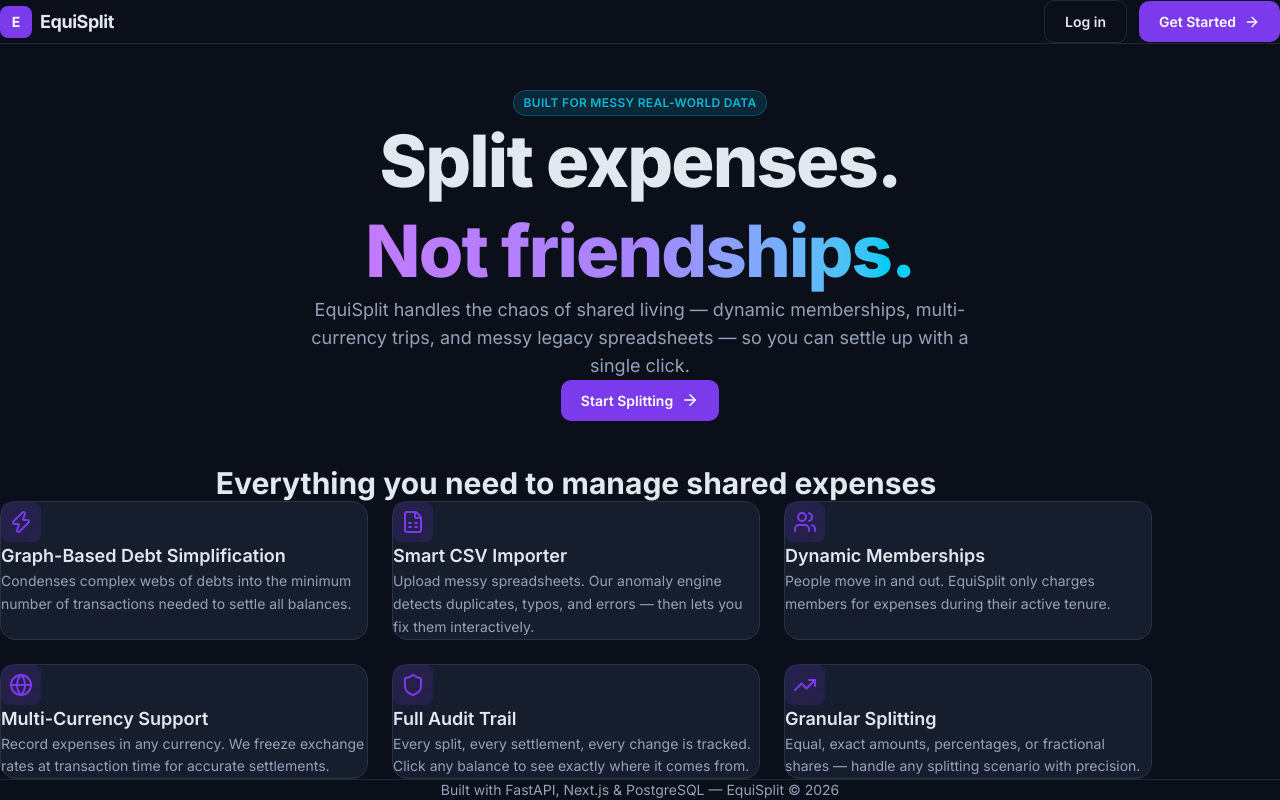
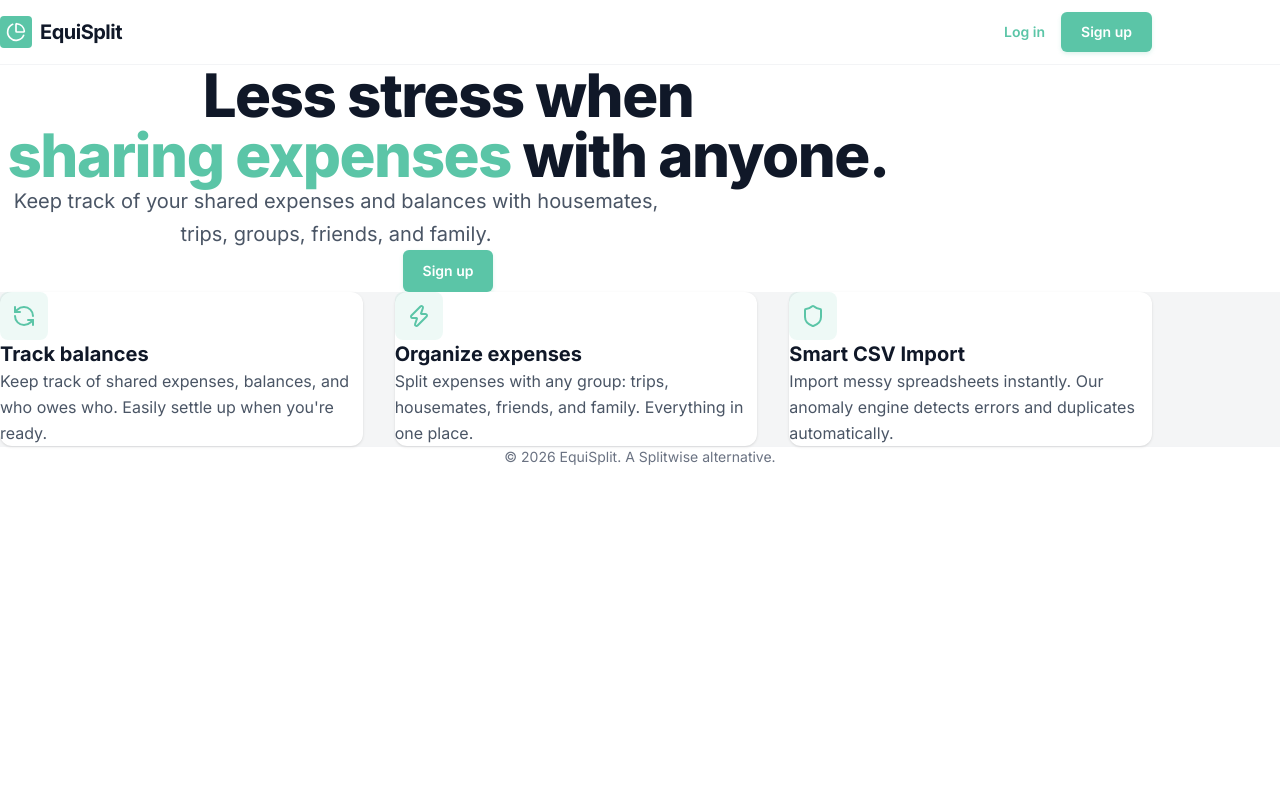
Before and after one commit to Anurag-Basuri/spreetail-expenses, a Next.js app in the folder frontend/: page / in a window 1280 px wide. Built offline with nearby package versions, Linux system fonts and the light colour scheme.

Commit message:
style(frontend): complete redesign to match Splitwise light theme and UX

```diff
--- a/frontend/src/app/globals.css
+++ b/frontend/src/app/globals.css
@@ -18,18 +18,18 @@
 }
 
 :root {
-  --background: #0b0f1a;
-  --foreground: #e2e8f0;
-  --primary: #7c3aed;
-  --primary-hover: #6d28d9;
-  --surface: rgba(30, 41, 59, 0.6);
-  --surface-hover: rgba(30, 41, 59, 0.85);
-  --border-color: rgba(100, 116, 139, 0.25);
+  --background: #f4f5f6; /* Light gray background, typical of Splitwise */
+  --foreground: #333333; /* Dark gray text */
+  --primary: #5bc5a7; /* Splitwise Mint Green */
+  --primary-hover: #489d85;
+  --surface: #ffffff; /* White cards */
+  --surface-hover: #fafafa;
+  --border-color: #e2e8f0;
   --accent: #06b6d4;
-  --success: #10b981;
+  --success: #5bc5a7; /* Same as primary for "You are owed" */
   --warning: #f59e0b;
-  --danger: #ef4444;
-  --muted: #94a3b8;
+  --danger: #ff652f; /* Splitwise Orange/Red for "You owe" */
+  --muted: #999999;
 }
 
 * {
@@ -46,21 +46,19 @@ body {
   -moz-osx-font-smoothing: grayscale;
 }
 
-/* ── Glass panels ── */
+/* ── Clean Card panels (Replacing dark glass) ── */
 .glass {
   background: var(--surface);
-  backdrop-filter: blur(16px);
-  -webkit-backdrop-filter: blur(16px);
   border: 1px solid var(--border-color);
-  border-radius: 16px;
+  border-radius: 8px;
+  box-shadow: 0 1px 3px rgba(0,0,0,0.05);
 }
 
 .glass-sm {
   background: var(--surface);
-  backdrop-filter: blur(8px);
-  -webkit-backdrop-filter: blur(8px);
   border: 1px solid var(--border-color);
-  border-radius: 12px;
+  border-radius: 6px;
+  box-shadow: 0 1px 2px rgba(0,0,0,0.05);
 }
 
 /* ── Button base ── */
@@ -70,7 +68,7 @@ body {
   justify-content: center;
   gap: 8px;
   padding: 10px 20px;
-  border-radius: 10px;
+  border-radius: 6px;
   font-weight: 600;
   font-size: 0.875rem;
   background: var(--primary);
@@ -78,11 +76,12 @@ body {
   border: none;
   cursor: pointer;
   transition: all 0.2s ease;
+  box-shadow: 0 2px 4px rgba(91, 197, 167, 0.2);
 }
 .btn-primary:hover {
   background: var(--primary-hover);
   transform: translateY(-1px);
-  box-shadow: 0 4px 16px rgba(124, 58, 237, 0.35);
+  box-shadow: 0 4px 8px rgba(91, 197, 167, 0.3);
 }
 .btn-primary:active {
   transform: translateY(0);
@@ -100,18 +99,19 @@ body {
   justify-content: center;
   gap: 8px;
   padding: 10px 20px;
-  border-radius: 10px;
+  border-radius: 6px;
   font-weight: 600;
   font-size: 0.875rem;
-  background: transparent;
+  background: #ffffff;
   color: var(--foreground);
   border: 1px solid var(--border-color);
   cursor: pointer;
   transition: all 0.2s ease;
+  box-shadow: 0 1px 2px rgba(0,0,0,0.05);
 }
 .btn-secondary:hover {
   background: var(--surface-hover);
-  border-color: var(--muted);
+  border-color: #cbd5e1;
 }
 
 .btn-danger {
@@ -120,17 +120,17 @@ body {
   justify-content: center;
   gap: 8px;
   padding: 10px 20px;
-  border-radius: 10px;
+  border-radius: 6px;
   font-weight: 600;
   font-size: 0.875rem;
-  background: rgba(239, 68, 68, 0.15);
-  color: var(--danger);
-  border: 1px solid rgba(239, 68, 68, 0.3);
+  background: var(--danger);
+  color: #fff;
+  border: none;
   cursor: pointer;
   transition: all 0.2s ease;
 }
 .btn-danger:hover {
-  background: rgba(239, 68, 68, 0.25);
+  background: #e55a2a;
 }
 
 .btn-success {
@@ -139,26 +139,26 @@ body {
   justify-content: center;
   gap: 8px;
   padding: 10px 20px;
-  border-radius: 10px;
+  border-radius: 6px;
   font-weight: 600;
   font-size: 0.875rem;
-  background: rgba(16, 185, 129, 0.15);
-  color: var(--success);
-  border: 1px solid rgba(16, 185, 129, 0.3);
+  background: var(--success);
+  color: #fff;
+  border: none;
   cursor: pointer;
   transition: all 0.2s ease;
 }
 .btn-success:hover {
-  background: rgba(16, 185, 129, 0.25);
+  background: var(--primary-hover);
 }
 
 /* ── Input base ── */
 .input {
   width: 100%;
   padding: 10px 14px;
-  border-radius: 10px;
+  border-radius: 6px;
   border: 1px solid var(--border-color);
-  background: rgba(15, 23, 42, 0.6);
+  background: #ffffff;
   color: var(--foreground);
   font-size: 0.875rem;
   transition: border-color 0.2s ease, box-shadow 0.2s ease;
@@ -166,10 +166,10 @@ body {
 }
 .input:focus {
   border-color: var(--primary);
-  box-shadow: 0 0 0 3px rgba(124, 58, 237, 0.15);
+  box-shadow: 0 0 0 3px rgba(91, 197, 167, 0.15);
 }
 .input::placeholder {
-  color: var(--muted);
+  color: #a0aec0;
 }
 
 /* ── Badge system ── */
@@ -185,24 +185,20 @@ body {
   letter-spacing: 0.025em;
 }
 .badge-error {
-  background: rgba(239, 68, 68, 0.15);
+  background: rgba(255, 101, 47, 0.1);
   color: var(--danger);
-  border: 1px solid rgba(239, 68, 68, 0.3);
 }
 .badge-warning {
-  background: rgba(245, 158, 11, 0.15);
+  background: rgba(245, 158, 11, 0.1);
   color: var(--warning);
-  border: 1px solid rgba(245, 158, 11, 0.3);
 }
 .badge-success {
-  background: rgba(16, 185, 129, 0.15);
+  background: rgba(91, 197, 167, 0.1);
   color: var(--success);
-  border: 1px solid rgba(16, 185, 129, 0.3);
 }
 .badge-info {
-  background: rgba(6, 182, 212, 0.15);
+  background: rgba(6, 182, 212, 0.1);
   color: var(--accent);
-  border: 1px solid rgba(6, 182, 212, 0.3);
 }
 
 /* ── Animations ── */
@@ -215,8 +211,8 @@ body {
   to { opacity: 1; transform: translateY(0); }
 }
 @keyframes pulse-glow {
-  0%, 100% { box-shadow: 0 0 0 0 rgba(124, 58, 237, 0.4); }
-  50% { box-shadow: 0 0 0 8px rgba(124, 58, 237, 0); }
+  0%, 100% { box-shadow: 0 0 0 0 rgba(91, 197, 167, 0.4); }
+  50% { box-shadow: 0 0 0 8px rgba(91, 197, 167, 0); }
 }
 @keyframes shimmer {
   0% { background-position: -200% 0; }
@@ -224,16 +220,16 @@ body {
 }
 
 .animate-fade-in {
-  animation: fadeIn 0.4s ease-out forwards;
+  animation: fadeIn 0.3s ease-out forwards;
 }
 .animate-slide-up {
-  animation: slideUp 0.5s ease-out forwards;
+  animation: slideUp 0.4s ease-out forwards;
 }
 .skeleton {
-  background: linear-gradient(90deg, rgba(30,41,59,0.4) 25%, rgba(51,65,85,0.4) 50%, rgba(30,41,59,0.4) 75%);
+  background: linear-gradient(90deg, #e2e8f0 25%, #cbd5e1 50%, #e2e8f0 75%);
   background-size: 200% 100%;
   animation: shimmer 1.5s infinite;
-  border-radius: 8px;
+  border-radius: 6px;
 }
 
 /* ── Scrollbar ── */
@@ -244,9 +240,9 @@ body {
   background: transparent;
 }
 ::-webkit-scrollbar-thumb {
-  background: rgba(100, 116, 139, 0.3);
+  background: #cbd5e1;
   border-radius: 3px;
 }
 ::-webkit-scrollbar-thumb:hover {
-  background: rgba(100, 116, 139, 0.5);
+  background: #94a3b8;
 }
--- a/frontend/src/app/page.tsx
+++ b/frontend/src/app/page.tsx
@@ -1,153 +1,97 @@
-"use client";
-
 import Link from "next/link";
-import { useAuth } from "@/context/AuthContext";
-import {
-  ArrowRight,
-  Shield,
-  Zap,
-  Users,
-  FileSpreadsheet,
-  TrendingUp,
-  Globe,
-} from "lucide-react";
+import { PieChart, ArrowRight, Shield, Zap, RefreshCcw } from "lucide-react";
 
 export default function LandingPage() {
-  const { user } = useAuth();
-
-  const features = [
-    {
-      icon: <Zap size={24} />,
-      title: "Graph-Based Debt Simplification",
-      desc: "Condenses complex webs of debts into the minimum number of transactions needed to settle all balances.",
-    },
-    {
-      icon: <FileSpreadsheet size={24} />,
-      title: "Smart CSV Importer",
-      desc: "Upload messy spreadsheets. Our anomaly engine detects duplicates, typos, and errors — then lets you fix them interactively.",
-    },
-    {
-      icon: <Users size={24} />,
-      title: "Dynamic Memberships",
-      desc: "People move in and out. EquiSplit only charges members for expenses during their active tenure.",
-    },
-    {
-      icon: <Globe size={24} />,
-      title: "Multi-Currency Support",
-      desc: "Record expenses in any currency. We freeze exchange rates at transaction time for accurate settlements.",
-    },
-    {
-      icon: <Shield size={24} />,
-      title: "Full Audit Trail",
-      desc: "Every split, every settlement, every change is tracked. Click any balance to see exactly where it comes from.",
-    },
-    {
-      icon: <TrendingUp size={24} />,
-      title: "Granular Splitting",
-      desc: "Equal, exact amounts, percentages, or fractional shares — handle any splitting scenario with precision.",
-    },
-  ];
-
   return (
-    <div className="flex flex-col min-h-screen">
-      {/* ── Nav ── */}
-      <nav className="flex items-center justify-between px-6 py-4 border-b border-border">
+    <div className="min-h-screen bg-white text-gray-800 selection:bg-[#5bc5a7]/30">
+      {/* ── Navbar ── */}
+      <nav className="border-b border-gray-100 sticky top-0 z-50 bg-white/80 backdrop-blur-md">
+        <div className="max-w-6xl mx-auto px-6 h-16 flex items-center justify-between">
           <div className="flex items-center gap-2">
-          <div className="w-8 h-8 rounded-lg bg-primary flex items-center justify-center">
-            <span className="text-white font-bold text-sm">E</span>
+            <div className="w-8 h-8 rounded bg-[#5bc5a7] text-white flex items-center justify-center">
+              <PieChart size={20} />
             </div>
-          <span className="text-lg font-bold tracking-tight">EquiSplit</span>
+            <span className="text-xl font-bold tracking-tight text-gray-900">
+              EquiSplit
+            </span>
           </div>
-        <div className="flex items-center gap-3">
-          {user ? (
-            <Link href="/dashboard" className="btn-primary">
-              Dashboard <ArrowRight size={16} />
-            </Link>
-          ) : (
-            <>
-              <Link href="/login" className="btn-secondary">
+          <div className="flex items-center gap-4">
+            <Link
+              href="/login"
+              className="text-sm font-semibold text-[#5bc5a7] hover:text-[#489d85] transition-colors px-4 py-2"
+            >
               Log in
             </Link>
-              <Link href="/register" className="btn-primary">
-                Get Started <ArrowRight size={16} />
+            <Link
+              href="/register"
+              className="btn-primary text-sm shadow-none"
+            >
+              Sign up
             </Link>
-            </>
-          )}
+          </div>
         </div>
       </nav>
 
-      {/* ── Hero ── */}
-      <main className="flex-1 flex flex-col items-center justify-center px-6 text-center">
-        <div
-          className="animate-fade-in"
-          style={{ animationDelay: "0.1s", opacity: 0 }}
+      {/* ── Hero Section ── */}
+      <section className="pt-24 pb-16 px-6 relative overflow-hidden">
+        <div className="max-w-4xl mx-auto text-center relative z-10">
+          <h1 className="text-5xl md:text-6xl font-extrabold tracking-tight mb-6 text-gray-900">
+            Less stress when <br className="hidden md:block" />
+            <span className="text-[#5bc5a7]">sharing expenses</span>
+            <span className="text-gray-900"> with anyone.</span>
+          </h1>
+          <p className="text-xl text-gray-600 mb-10 max-w-2xl mx-auto leading-relaxed">
+            Keep track of your shared expenses and balances with housemates, trips, groups, friends, and family.
+          </p>
+          <div className="flex items-center justify-center gap-4">
+            <Link
+              href="/register"
+              className="btn-primary px-8 py-4 text-lg shadow-lg hover:shadow-xl transition-all"
             >
-          <span className="badge badge-info mb-6 inline-block">
-            Built for messy real-world data
-          </span>
-        </div>
-
-        <h1
-          className="text-5xl md:text-7xl font-extrabold tracking-tight leading-tight max-w-4xl animate-fade-in"
-          style={{ animationDelay: "0.2s", opacity: 0 }}
-        >
-          Split expenses.
-          <br />
-          <span className="bg-gradient-to-r from-purple-400 via-violet-400 to-cyan-400 bg-clip-text text-transparent">
-            Not friendships.
-          </span>
-        </h1>
-
-        <p
-          className="mt-6 text-lg text-muted max-w-2xl animate-fade-in"
-          style={{ animationDelay: "0.3s", opacity: 0 }}
-        >
-          EquiSplit handles the chaos of shared living — dynamic memberships,
-          multi-currency trips, and messy legacy spreadsheets — so you can
-          settle up with a single click.
-        </p>
-
-        <div
-          className="mt-10 flex items-center gap-4 animate-fade-in"
-          style={{ animationDelay: "0.4s", opacity: 0 }}
-        >
-          <Link
-            href={user ? "/dashboard" : "/register"}
-            className="btn-primary text-base px-8 py-3"
-          >
-            Start Splitting <ArrowRight size={18} />
+              Sign up
             </Link>
           </div>
-      </main>
+        </div>
+      </section>
 
       {/* ── Features ── */}
-      <section className="px-6 py-20 max-w-6xl mx-auto w-full">
-        <h2 className="text-3xl font-bold text-center mb-12">
-          Everything you need to manage shared expenses
-        </h2>
-        <div className="grid grid-cols-1 md:grid-cols-2 lg:grid-cols-3 gap-6">
-          {features.map((f, i) => (
-            <div
-              key={i}
-              className="glass p-6 hover:border-primary/50 transition-colors duration-300 animate-slide-up"
-              style={{
-                animationDelay: `${0.1 * i}s`,
-                opacity: 0,
-              }}
-            >
-              <div className="w-10 h-10 rounded-lg bg-primary/15 text-primary flex items-center justify-center mb-4">
-                {f.icon}
+      <section className="py-20 px-6 bg-[#f4f5f6]">
+        <div className="max-w-6xl mx-auto">
+          <div className="grid md:grid-cols-3 gap-8">
+            <div className="bg-white p-8 rounded-xl shadow-sm hover:shadow-md transition-shadow">
+              <div className="w-12 h-12 rounded-lg bg-[#5bc5a7]/10 text-[#5bc5a7] flex items-center justify-center mb-6">
+                <RefreshCcw size={24} />
               </div>
-              <h3 className="font-semibold text-lg mb-2">{f.title}</h3>
-              <p className="text-muted text-sm leading-relaxed">{f.desc}</p>
+              <h3 className="text-xl font-bold mb-3 text-gray-900">Track balances</h3>
+              <p className="text-gray-600 leading-relaxed">
+                Keep track of shared expenses, balances, and who owes who. Easily settle up when you're ready.
+              </p>
             </div>
-          ))}
+            <div className="bg-white p-8 rounded-xl shadow-sm hover:shadow-md transition-shadow">
+              <div className="w-12 h-12 rounded-lg bg-[#5bc5a7]/10 text-[#5bc5a7] flex items-center justify-center mb-6">
+                <Zap size={24} />
+              </div>
+              <h3 className="text-xl font-bold mb-3 text-gray-900">Organize expenses</h3>
+              <p className="text-gray-600 leading-relaxed">
+                Split expenses with any group: trips, housemates, friends, and family. Everything in one place.
+              </p>
+            </div>
+            <div className="bg-white p-8 rounded-xl shadow-sm hover:shadow-md transition-shadow">
+              <div className="w-12 h-12 rounded-lg bg-[#5bc5a7]/10 text-[#5bc5a7] flex items-center justify-center mb-6">
+                <Shield size={24} />
+              </div>
+              <h3 className="text-xl font-bold mb-3 text-gray-900">Smart CSV Import</h3>
+              <p className="text-gray-600 leading-relaxed">
+                Import messy spreadsheets instantly. Our anomaly engine detects errors and duplicates automatically.
+              </p>
+            </div>
+          </div>
         </div>
       </section>
 
       {/* ── Footer ── */}
-      <footer className="border-t border-border px-6 py-6 text-center text-sm text-muted">
-        Built with FastAPI, Next.js & PostgreSQL — EquiSplit © 2026
+      <footer className="py-10 text-center text-gray-500 text-sm border-t border-gray-100 bg-white">
+        <p>© 2026 EquiSplit. A Splitwise alternative.</p>
       </footer>
     </div>
   );
--- a/frontend/src/app/register/page.tsx
+++ b/frontend/src/app/register/page.tsx
@@ -35,14 +35,14 @@ export default function RegisterPage() {
 
   return (
     <div className="min-h-screen flex items-center justify-center px-4">
-      <div className="glass p-8 w-full max-w-md animate-slide-up">
+      <div className="bg-white p-8 w-full max-w-md rounded-xl shadow-lg border border-gray-100 animate-slide-up">
         <div className="flex items-center gap-3 mb-8">
-          <div className="w-10 h-10 rounded-lg bg-primary flex items-center justify-center">
-            <span className="text-white font-bold">E</span>
+          <div className="w-10 h-10 rounded bg-[#5bc5a7] flex items-center justify-center shadow-sm">
+            <span className="text-white font-bold text-lg">E</span>
           </div>
           <div>
-            <h1 className="text-xl font-bold">Create your account</h1>
-            <p className="text-sm text-muted">Join EquiSplit and start splitting</p>
+            <h1 className="text-xl font-bold text-gray-800">Create your account</h1>
+            <p className="text-sm text-gray-500">Join EquiSplit and start splitting</p>
           </div>
         </div>
 
```
Also changed, not shown: frontend/src/app/dashboard/page.tsx (+113 -92 lines), frontend/src/app/login/page.tsx (+5 -5 lines). Lines whose indentation alone changed are shown as unchanged.
